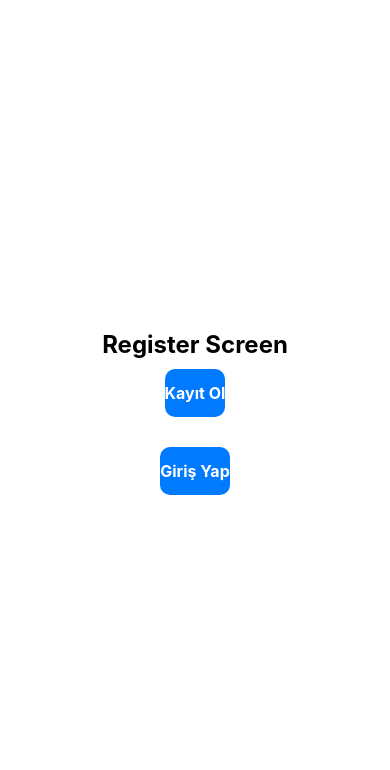
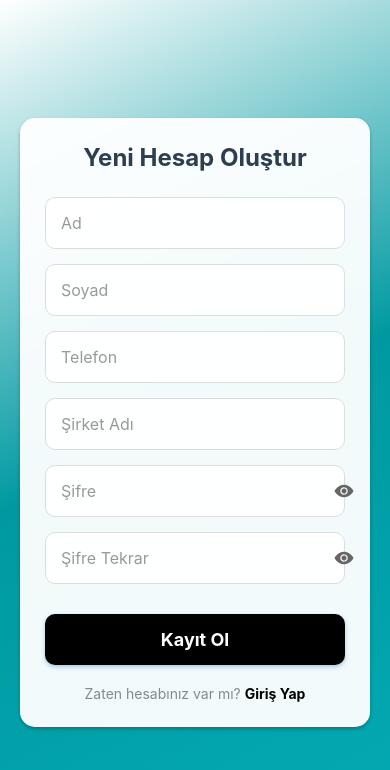
Before and after one commit to IbrahimAltsoy/SmartVisitMobile, a React Native app: screen /Register in a window 390 px wide. Shown: the top 770 px of the page. Built offline with nearby package versions, Linux system fonts and the light colour scheme.

Commit message:
apiclient ve baseUrl githubtan saklandı

```diff
--- a/src/screens/auth/register/Register.styles.ts
+++ b/src/screens/auth/register/Register.styles.ts
@@ -1,26 +1,93 @@
 import { StyleSheet } from "react-native";
 
+
+
 export const styles = StyleSheet.create({
+  background: {
+    flex: 1,
+    resizeMode: "cover",
+  },
   container: {
     flex: 1,
+  },
+  scrollContainer: {
+    flexGrow: 1,
     justifyContent: "center",
-    alignItems: "center",
+  },
+  overlay: {
+    backgroundColor: "rgba(255, 255, 255, 0.95)",
+    margin: 20,
+    padding: 25,
+    borderRadius: 15,
+    shadowColor: "#000",
+    shadowOffset: { width: 0, height: 2 },
+    shadowOpacity: 0.25,
+    shadowRadius: 3.84,
+    elevation: 5,
   },
   title: {
     fontSize: 24,
     fontWeight: "bold",
+    color: "#2c3e50",
+    marginBottom: 25,
+    textAlign: "center",
   },
-  button: {
-    backgroundColor: "#007AFF",
-    paddingVertical: 14,
+  inputContainer: {
+    marginBottom: 15,
+  },
+  input: {
+    backgroundColor: "rgba(255, 255, 255, 0.9)",
+    padding: 15,
     borderRadius: 10,
-    marginTop: 10,
-    marginBottom: 20,
+    borderWidth: 1,
+    borderColor: "#ddd",
+    fontSize: 16,
   },
-  buttonText: {
-    color: "#fff",
+  passwordContainer: {
+    flexDirection: "row",
+    alignItems: "center",
+    backgroundColor: "rgba(255, 255, 255, 0.9)",
+    borderRadius: 10,
+    borderWidth: 1,
+    borderColor: "#ddd",
+  },
+  passwordInput: {
+    flex: 1,
+    padding: 15,
+    fontSize: 16,
+  },
+  eyeIcon: {
+    padding: 10,
+  },
+  errorText: {
+    color: "#e74c3c",
+    fontSize: 12,
+    marginTop: 5,
+  },
+  registerButton: {
+    backgroundColor: "#000",
+    padding: 15,
+    borderRadius: 10,
+    alignItems: "center",
+    marginTop: 15,
+    shadowColor: "#2980b9",
+    shadowOffset: { width: 0, height: 2 },
+    shadowOpacity: 0.4,
+    shadowRadius: 4,
+    elevation: 5,
+  },
+  registerButtonText: {
+    color: "white",
+    fontSize: 18,
+    fontWeight: "bold",
+  },
+  loginText: {
     textAlign: "center",
-    fontSize: 16,
+    color: "#7f8c8d",
+    marginTop: 20,
+  },
+  loginLink: {
+    color: "#000",
     fontWeight: "bold",
   },
 });
--- a/src/screens/auth/register/RegisterScreen.tsx
+++ b/src/screens/auth/register/RegisterScreen.tsx
@@ -1,22 +1,295 @@
-import React from "react";
-import { View, Text, TouchableOpacity } from "react-native";
+import React, { useState } from "react";
+import {
+  View,
+  Text,
+  TextInput,
+  TouchableOpacity,
+  StyleSheet,
+  ImageBackground,
+  KeyboardAvoidingView,
+  Platform,
+  ScrollView,
+  Alert,
+} from "react-native";
+import { Ionicons } from "@expo/vector-icons";
 import { styles } from "./Register.styles";
+import { LinearGradient } from "expo-linear-gradient";
 import { useNavigation } from "@react-navigation/native";
+
+// Form veri tipi
+interface FormData {
+  name: string;
+  surname: string;
+  phone: string;
+  companyName: string;
+  password: string;
+  confirmPassword: string;
+}
+
+// Hata mesajları tipi
+interface FormErrors {
+  name?: string;
+  surname?: string;
+  phone?: string;
+  companyName?: string;
+  password?: string;
+  confirmPassword?: string;
+}
+
 const RegisterScreen = () => {
-  const navigation = useNavigation() as any;
+  const navigation = useNavigation<any>();
+  const [formData, setFormData] = useState<FormData>({
+    name: "",
+    surname: "",
+    phone: "",
+    companyName: "",
+
+    password: "",
+    confirmPassword: "",
+  });
+
+  const [errors, setErrors] = useState<FormErrors>({});
+  const [showPassword, setShowPassword] = useState<boolean>(false);
+  const [showConfirmPassword, setShowConfirmPassword] =
+    useState<boolean>(false);
+
+  const validateForm = (): boolean => {
+    let valid = true;
+    const newErrors: FormErrors = {};
+
+    // Ad validasyon
+    if (!formData.name.trim()) {
+      newErrors.name = "Ad zorunludur";
+      valid = false;
+    }
+
+    // Soyad validasyon
+    if (!formData.surname.trim()) {
+      newErrors.surname = "Soyad zorunludur";
+      valid = false;
+    }
+
+    // Telefon validasyon
+    if (!formData.phone.trim()) {
+      newErrors.phone = "Telefon numarası zorunludur";
+      valid = false;
+    } else if (!/^[0-9]{10,15}$/.test(formData.phone)) {
+      newErrors.phone = "Geçerli bir telefon numarası girin";
+      valid = false;
+    }
+
+    // Şirket adı validasyon
+    if (!formData.companyName.trim()) {
+      newErrors.companyName = "Şirket adı zorunludur";
+      valid = false;
+    }
+
+    // Şifre validasyon
+    if (!formData.password) {
+      newErrors.password = "Şifre zorunludur";
+      valid = false;
+    } else if (formData.password.length < 8) {
+      newErrors.password = "Şifre en az 8 karakter olmalıdır";
+      valid = false;
+    }
+
+    // Şifre tekrar validasyon
+    if (formData.password !== formData.confirmPassword) {
+      newErrors.confirmPassword = "Şifreler eşleşmiyor";
+      valid = false;
+    }
+
+    setErrors(newErrors);
+    return valid;
+  };
+
+  const handleSubmit = (): void => {
+    if (validateForm()) {
+      // Kayıt işlemi burada yapılacak
+      Alert.alert("Başarılı", "Kayıt işlemi başarıyla tamamlandı");
+      console.log("Kayıt bilgileri:", formData);
+    }
+  };
+
+  const handleChange = <K extends keyof FormData>(
+    name: K,
+    value: FormData[K]
+  ): void => {
+    setFormData({
+      ...formData,
+      [name]: value,
+    });
+
+    // Hata mesajını temizle
+    if (errors[name]) {
+      setErrors({
+        ...errors,
+        [name]: undefined,
+      });
+    }
+  };
+
   return (
-    <View style={styles.container}>
-      <Text style={styles.title}>Register Screen</Text>
-      <TouchableOpacity style={styles.button}>
-        <Text style={styles.buttonText}>Kayıt Ol</Text>
-      </TouchableOpacity>
-      <TouchableOpacity
-        style={styles.button}
-        onPress={() => navigation.navigate("Login")}
+    <LinearGradient
+      colors={["#fff", "#0099a1", "#04aab3"]}
+      // source={require("../../../assets/login.png")}
+
+      style={styles.background}
+      start={{ x: 0, y: 0 }}
+      end={{ x: 1, y: 1 }}
+    >
+      <KeyboardAvoidingView
+        behavior={Platform.OS === "ios" ? "padding" : "height"}
+        style={styles.container}
       >
-        <Text style={styles.buttonText}>Giriş Yap</Text>
-      </TouchableOpacity>
-    </View>
+        <ScrollView contentContainerStyle={styles.scrollContainer}>
+          <View style={styles.overlay}>
+            <Text style={styles.title}>Yeni Hesap Oluştur</Text>
+
+            {/* Ad Input */}
+            <View style={styles.inputContainer}>
+              <TextInput
+                style={styles.input}
+                placeholder="Ad"
+                placeholderTextColor="#999"
+                value={formData.name}
+                onChangeText={(text) => handleChange("name", text)}
+              />
+              {errors.name && (
+                <Text style={styles.errorText}>{errors.name}</Text>
+              )}
+            </View>
+
+            {/* Soyad Input */}
+            <View style={styles.inputContainer}>
+              <TextInput
+                style={styles.input}
+                placeholder="Soyad"
+                placeholderTextColor="#999"
+                value={formData.surname}
+                onChangeText={(text) => handleChange("surname", text)}
+              />
+              {errors.surname && (
+                <Text style={styles.errorText}>{errors.surname}</Text>
+              )}
+            </View>
+
+            {/* Telefon Input */}
+            <View style={styles.inputContainer}>
+              <TextInput
+                style={styles.input}
+                placeholder="Telefon"
+                placeholderTextColor="#999"
+                keyboardType="phone-pad"
+                value={formData.phone}
+                onChangeText={(text) => handleChange("phone", text)}
+              />
+              {errors.phone && (
+                <Text style={styles.errorText}>{errors.phone}</Text>
+              )}
+            </View>
+
+            {/* Şirket Adı Input */}
+            <View style={styles.inputContainer}>
+              <TextInput
+                style={styles.input}
+                placeholder="Şirket Adı"
+                placeholderTextColor="#999"
+                value={formData.companyName}
+                onChangeText={(text) => handleChange("companyName", text)}
+              />
+              {errors.companyName && (
+                <Text style={styles.errorText}>{errors.companyName}</Text>
+              )}
+            </View>
+
+            {/* Adres Input */}
+            {/* <View style={styles.inputContainer}>
+              <TextInput
+                style={[styles.input, { height: 80 }]}
+                placeholder="Adres"
+                placeholderTextColor="#999"
+                multiline
+                value={formData.address}
+                onChangeText={(text) => handleChange("address", text)}
+              />
+              {errors.address && (
+                <Text style={styles.errorText}>{errors.address}</Text>
+              )}
+            </View> */}
+
+            {/* Şifre Input */}
+            <View style={styles.inputContainer}>
+              <View style={styles.passwordContainer}>
+                <TextInput
+                  style={styles.passwordInput}
+                  placeholder="Şifre"
+                  placeholderTextColor="#999"
+                  secureTextEntry={!showPassword}
+                  value={formData.password}
+                  onChangeText={(text) => handleChange("password", text)}
+                />
+                <TouchableOpacity
+                  style={styles.eyeIcon}
+                  onPress={() => setShowPassword(!showPassword)}
+                >
+                  <Ionicons
+                    name={showPassword ? "eye-off" : "eye"}
+                    size={20}
+                    color="#666"
+                  />
+                </TouchableOpacity>
+              </View>
+              {errors.password && (
+                <Text style={styles.errorText}>{errors.password}</Text>
+              )}
+            </View>
+
+            {/* Şifre Tekrar Input */}
+            <View style={styles.inputContainer}>
+              <View style={styles.passwordContainer}>
+                <TextInput
+                  style={styles.passwordInput}
+                  placeholder="Şifre Tekrar"
+                  placeholderTextColor="#999"
+                  secureTextEntry={!showConfirmPassword}
+                  value={formData.confirmPassword}
+                  onChangeText={(text) => handleChange("confirmPassword", text)}
+                />
+                <TouchableOpacity
+                  style={styles.eyeIcon}
+                  onPress={() => setShowConfirmPassword(!showConfirmPassword)}
+                >
+                  <Ionicons
+                    name={showConfirmPassword ? "eye-off" : "eye"}
+                    size={20}
+                    color="#666"
+                  />
+                </TouchableOpacity>
+              </View>
+              {errors.confirmPassword && (
+                <Text style={styles.errorText}>{errors.confirmPassword}</Text>
+              )}
+            </View>
+
+            {/* Kayıt Ol Butonu */}
+            <TouchableOpacity
+              style={styles.registerButton}
+              onPress={handleSubmit}
+            >
+              <Text style={styles.registerButtonText}>Kayıt Ol</Text>
+            </TouchableOpacity>
+
+            <TouchableOpacity onPress={() => navigation.navigate("Login")}>
+              <Text style={styles.loginText}>
+                Zaten hesabınız var mı?{" "}
+                <Text style={styles.loginLink}>Giriş Yap</Text>
+              </Text>
+            </TouchableOpacity>
+          </View>
+        </ScrollView>
+      </KeyboardAvoidingView>
+    </LinearGradient>
   );
 };
 
```
Also changed, not shown: 1 other file (tests, documents, lock files or other folders).
